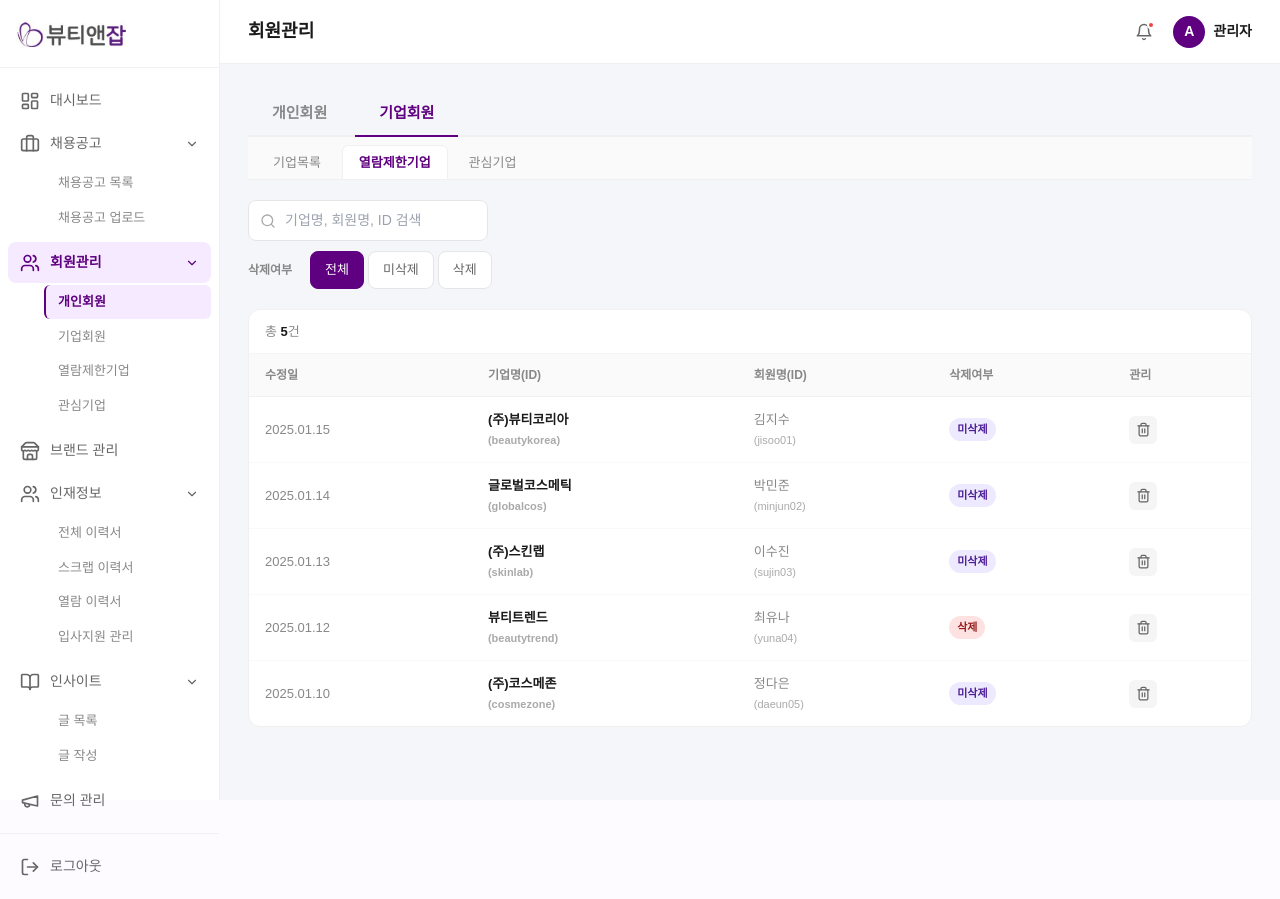
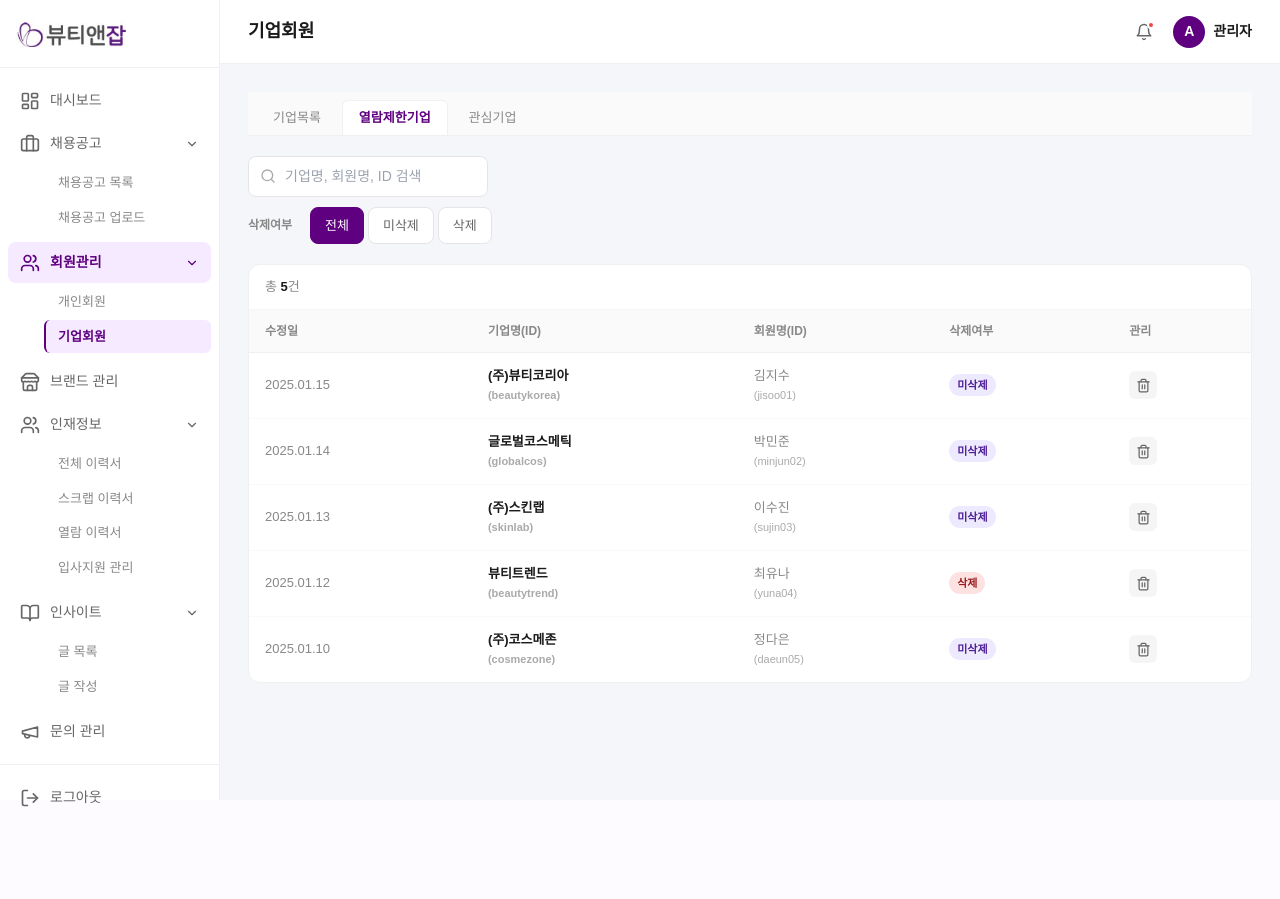
Before and after one commit to jiwone73/beauty-and-job, a Next.js app: page /admin/members/companies/blocked in a window 1280 px wide. After the commit the page ends 830 px from the top, so only its background shows below. Built offline with nearby package versions, Linux system fonts and the light colour scheme; sample sign-in values are in the browser's storage; a web font is replaced by a local one.

Commit message:
refactor: MemberTabs 2단 서브탭만, 사이드바 중복 메뉴 제거

```diff
--- a/app/admin/members/companies/blocked/page.tsx
+++ b/app/admin/members/companies/blocked/page.tsx
@@ -24,7 +24,7 @@ export default function AdminBlockedCompaniesPage() {
   });
 
   return (
-    <AdminLayout activeMenu="members">
+    <AdminLayout activeMenu="members-companies">
       <MemberTabs />
 
       <div className="admin-toolbar">
--- a/app/admin/members/companies/favorites/page.tsx
+++ b/app/admin/members/companies/favorites/page.tsx
@@ -27,7 +27,7 @@ export default function AdminFavoriteCompaniesPage() {
   });
 
   return (
-    <AdminLayout activeMenu="members">
+    <AdminLayout activeMenu="members-companies">
       <MemberTabs />
 
       <div className="admin-toolbar">
--- a/app/admin/members/companies/page.tsx
+++ b/app/admin/members/companies/page.tsx
@@ -1,6 +1,7 @@
 "use client";
 import { useState, useEffect, useCallback } from "react";
 import AdminLayout from "@/components/admin/AdminLayout";
+import MemberTabs from "@/components/admin/MemberTabs";
 import { Search, Trash2, X } from "lucide-react";
 
 const STATUS_TO_LABEL: Record<string, string> = {
@@ -114,6 +115,7 @@ export default function AdminCompaniesPage() {
 
   return (
     <AdminLayout activeMenu="members-companies">
+      <MemberTabs />
       <div className="admin-mini-stats">
         {Object.entries(counts).map(([label, count]) => (
           <div key={label} className="admin-mini-stat">
--- a/app/admin/members/page.tsx
+++ b/app/admin/members/page.tsx
@@ -1,7 +1,6 @@
 "use client";
-import { useState, useEffect, useCallback } from "react";
 import AdminLayout from "@/components/admin/AdminLayout";
-import { Search, Trash2 } from "lucide-react";
+import { Search, Trash2, X } from "lucide-react";
 
 const JOB_TYPE_LABEL: Record<string, string> = {
   OFFICE: "기업사무직",
@@ -118,6 +117,7 @@ export default function AdminMembersPage() {
 
   return (
     <AdminLayout activeMenu="members">
+
       <div className="admin-mini-stats">
         {Object.entries(counts).map(([label, count]) => (
           <div key={label} className="admin-mini-stat">
--- a/components/admin/AdminLayout.tsx
+++ b/components/admin/AdminLayout.tsx
@@ -22,8 +22,6 @@ const NAV_ITEMS = [
     children: [
       { id: "members", label: "개인회원", href: "/admin/members" },
       { id: "members-companies", label: "기업회원", href: "/admin/members/companies" },
-      { id: "members-blocked", label: "열람제한기업", href: "/admin/members/companies/blocked" },
-      { id: "members-favorites", label: "관심기업", href: "/admin/members/companies/favorites" },
     ]
   },
   { id: "brands", label: "브랜드 관리", icon: Store, href: "/admin/brands" },
--- a/components/admin/MemberTabs.tsx
+++ b/components/admin/MemberTabs.tsx
@@ -3,24 +3,8 @@ import { usePathname } from "next/navigation";
 
 export default function MemberTabs() {
   const pathname = usePathname();
-  const isCompany = pathname.startsWith("/admin/members/companies");
-
   return (
     <div className="admin-member-tabs">
-      {/* 1단 탭 */}
-      <div className="admin-tab-row1">
-        <a href="/admin/members"
-          className={`admin-tab1 ${!isCompany ? "active" : ""}`}>
-          개인회원
-        </a>
-        <a href="/admin/members/companies"
-          className={`admin-tab1 ${isCompany ? "active" : ""}`}>
-          기업회원
-        </a>
-      </div>
-
-      {/* 2단 탭 - 기업회원 선택 시만 표시 */}
-      {isCompany && (
       <div className="admin-tab-row2">
         <a href="/admin/members/companies"
           className={`admin-tab2 ${pathname === "/admin/members/companies" ? "active" : ""}`}>
@@ -35,7 +19,6 @@ export default function MemberTabs() {
           관심기업
         </a>
       </div>
-      )}
     </div>
   );
 }
```
Lines whose indentation alone changed are shown as unchanged.
